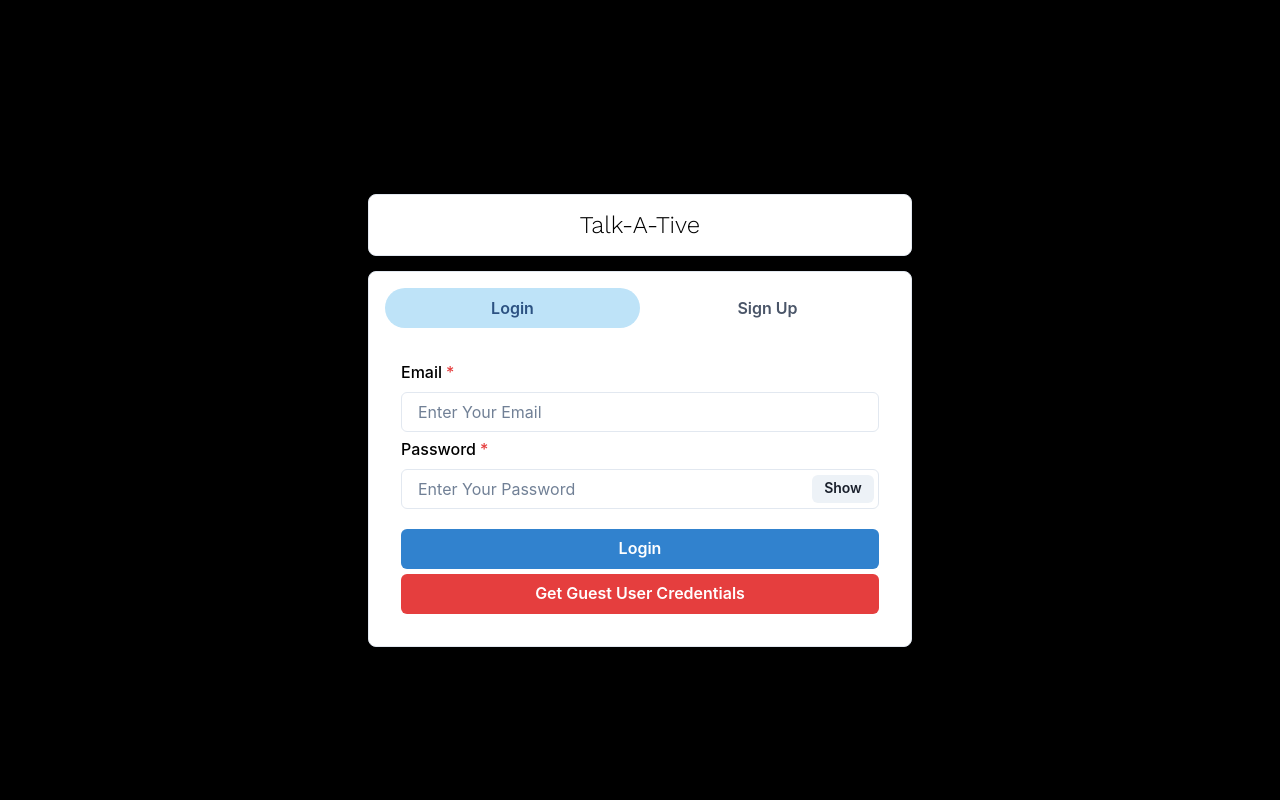
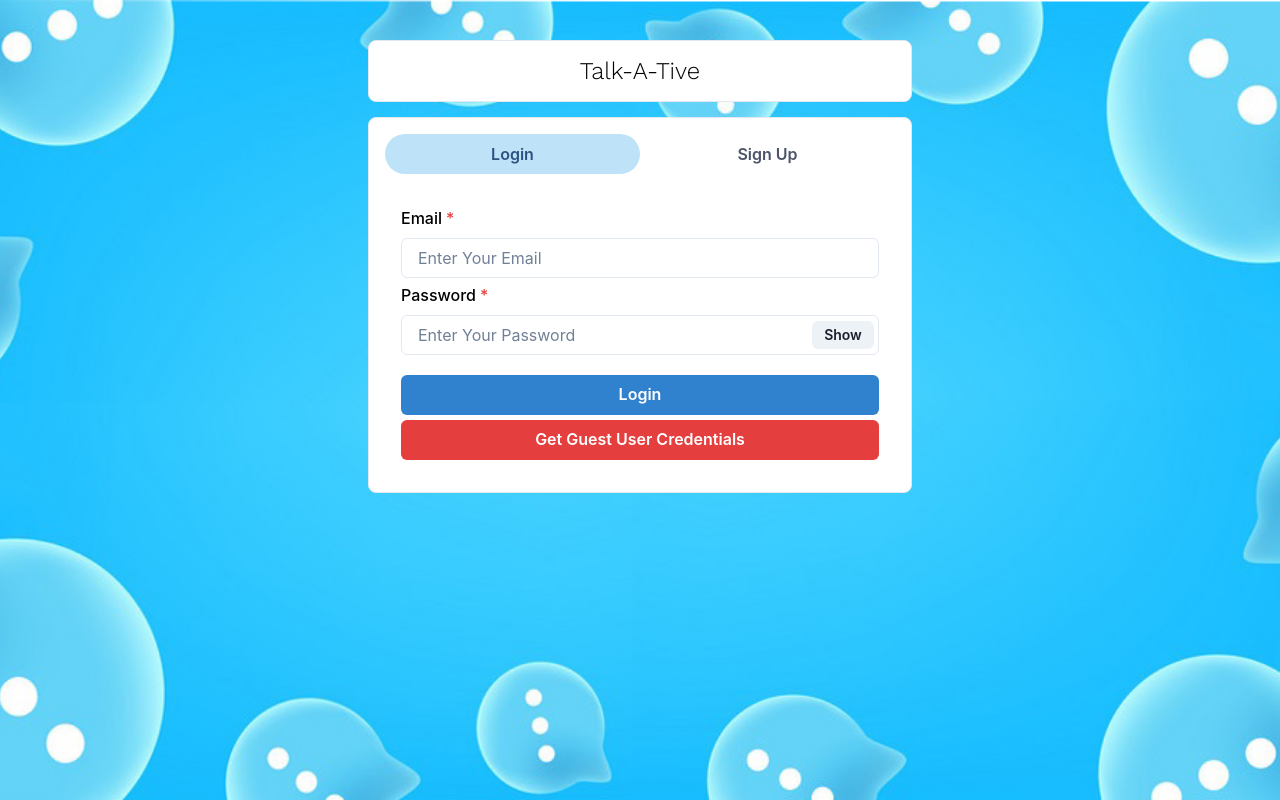
Before and after one commit to bk408/talk-a-tive, a React (Create React App) app in the folder frontend/: page / in a window 1280 px wide. Built offline with nearby package versions, Linux system fonts and the light colour scheme.

Commit message:
update UI

```diff
--- a/frontend/src/App.css
+++ b/frontend/src/App.css
@@ -6,8 +6,5 @@
   background-image: url("./background.png");
   background-size: cover;
   background-position: center;
-  margin: 0;
-  padding: 0;
-  align-items: center;
-  background: #000;
+
 }
```
